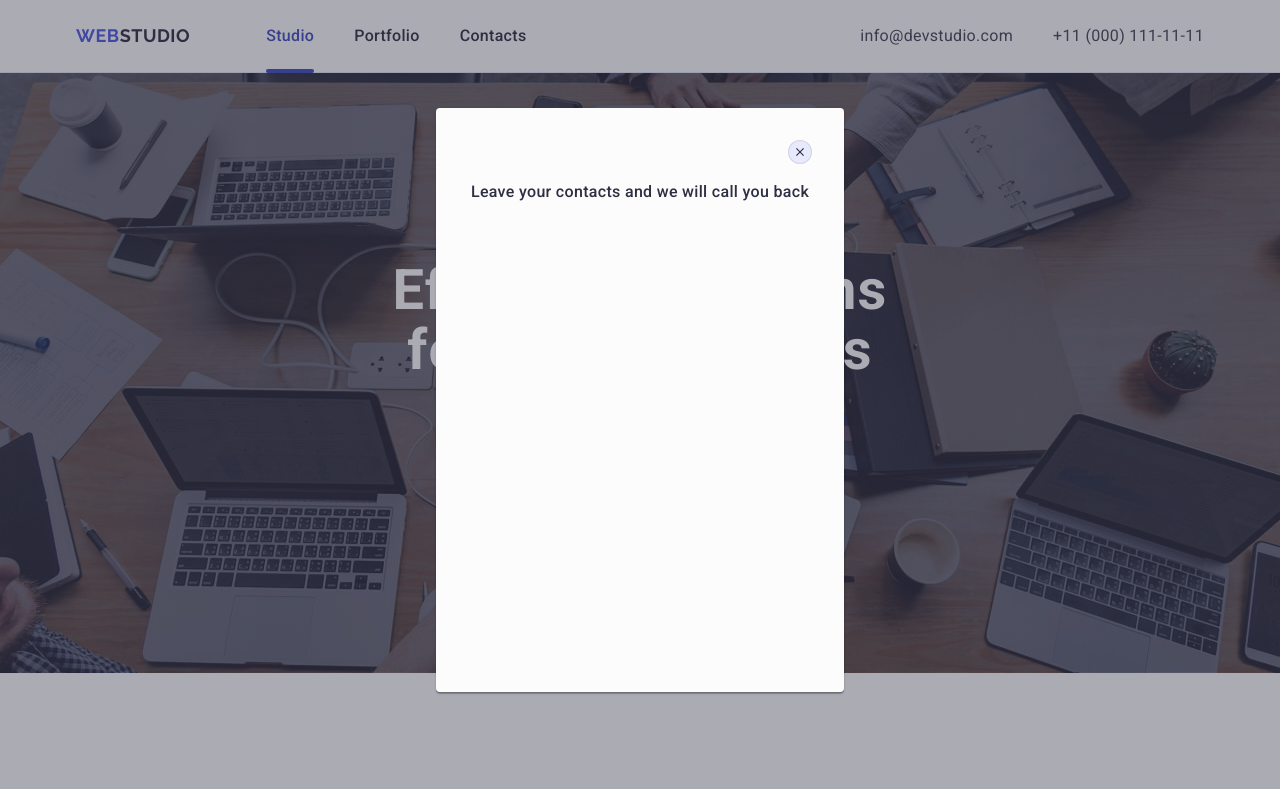
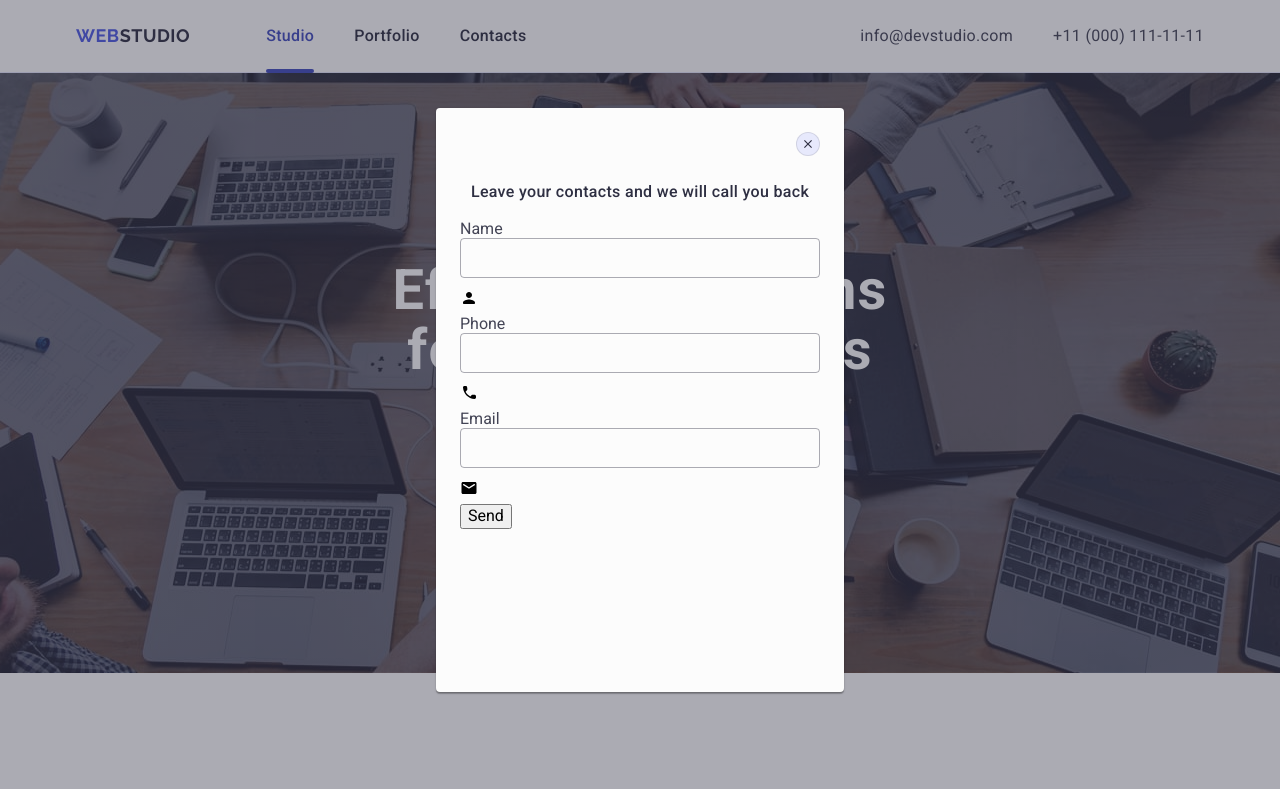
Before and after one commit to LinaKhatsko/goit-markup-hw-05, a plain HTML site: page index.html in a window 1280 px wide. Shown: the top 789 px of the page. Drawn offline with nearby package versions, Linux system fonts and the light colour scheme.

Commit message:
add fix close

```diff
--- a/css/styles.css
+++ b/css/styles.css
@@ -514,8 +514,8 @@ img {
 
 .modal-close-btn {
         position: absolute;
-        top: 32px;
-        right: 32px;
+        top: 24px;
+        right: 24px;
         width: 24px;
         height: 24px;
         background-color: #e7e9fc;
@@ -527,9 +527,15 @@ img {
         transition: background-color 250ms cubic-bezier(0.4, 0, 0.2, 1);
 }
 
-.modal-close-btn.close-hover:hover,
-.modal-close-btn.close-hover:focus {
+.modal-close-btn:hover,
+.modal-close-btn:focus {
+        fill: white;
         background-color: #404bbf;
+        border: none;
+}
+
+.modal-close-icon {
+        transition: fill 250ms cubic-bezier(0.4, 0, 0.2, 1);
 }
 
 .modal-close-icon {
@@ -542,6 +548,18 @@ img {
         font-size: 16px;
         line-height: 1.5;
         letter-spacing: 0.02em;
+        max-width: 360px;
         text-align: center;
         color: #2e2f42;
+        margin-bottom: 16px;
 }
+
+.form-input {
+        border: 1px solid rgba(46, 47, 66, 0.4);
+        border-radius: 4px;
+        width: 100%;
+        height: 40px;
+        background-color: transparent;
+        margin-bottom: 8px;
+        padding-left: 38px;
+}
--- a/index.html
+++ b/index.html
@@ -425,6 +425,51 @@
                 </svg>
             </button>
             <p class="modal-title">Leave your contacts and we will call you back</p>
+            <form class="modal-form">
+                <div class="form-field">
+                <label class="form-label" for="input-name">Name</label>
+                <div>
+                 <input
+                 type="text"
+                 class="form-input"
+                 id="input-name"
+                 name="user-name"
+                 />
+                 <svg class="form-icon" width="18" height="24">
+                    <use href="./images/icons.svg#icon-person"></use>
+                 </svg>
+                </div>
+                </div>
+                <div class="form-field">
+                <label class="form-label" for="input-tel">Phone</label>
+                <div>
+                 <input
+                 type="tel"
+                 class="form-input"
+                 id="input-tel"
+                 name="user-tel"
+                 />
+                 <svg class="form-icon" width="18" height="24">
+                    <use href="./images/icons.svg#icon-phone"></use>
+                 </svg>
+                </div>
+                </div>
+                <div class="form-field">
+                <label class="form-label" for="input-email">Email</label>
+                <div>
+                 <input
+                 type="email"
+                 class="form-input"
+                 id="input-email"
+                 name="user-email"
+                 />
+                 <svg class="form-icon" width="18" height="24">
+                    <use href="./images/icons.svg#icon-email"></use>
+                 </svg>
+                </div>
+                </div>
+                <button type="submit" class="modal-btn">Send</button>
+            </form>
 
 
         </div>
```
